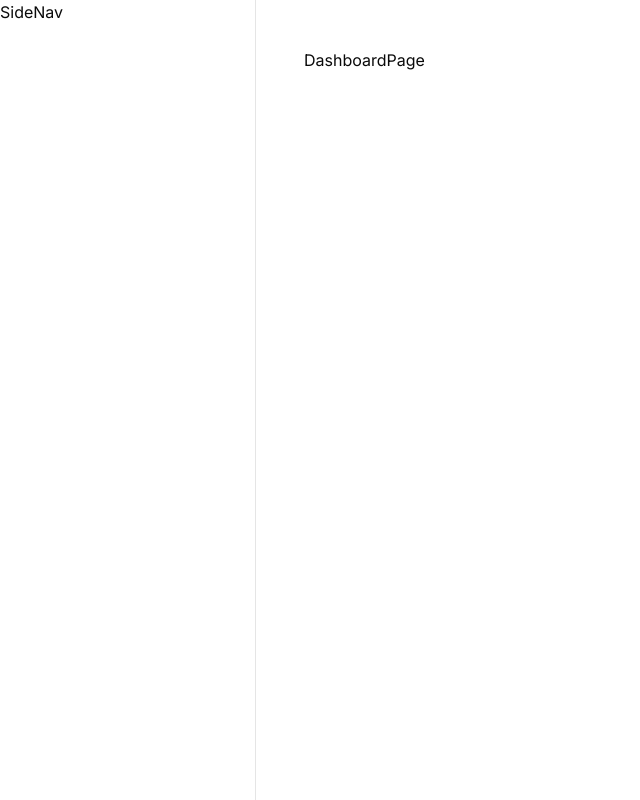
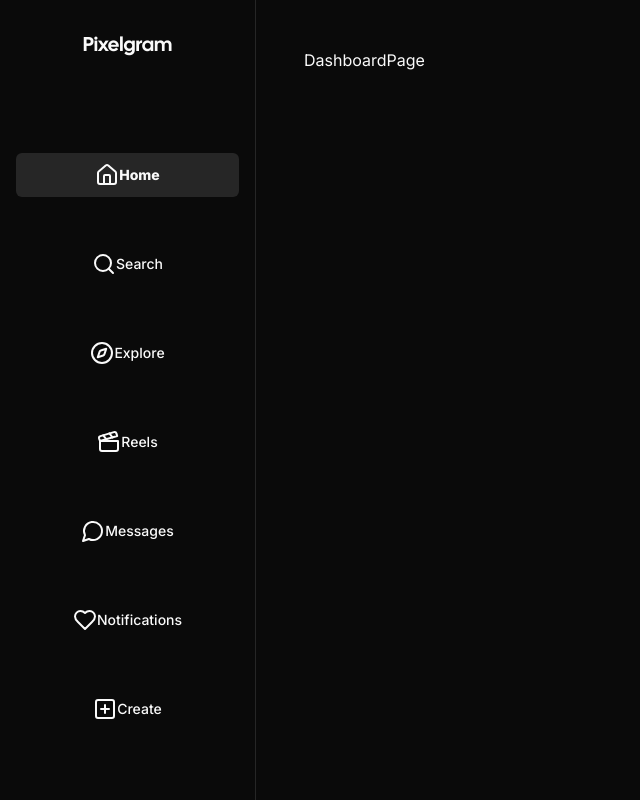
Before and after one commit to rahneverd/social-media-app-nextjs, a Next.js app: page /dashboard in a window 1280 px wide. Shown: the whole page, without its empty margins (0-640 px from the left). Built offline with nearby package versions, Linux system fonts and the light colour scheme.

Commit message:
sidenav added

```diff
--- a/app/layout.tsx
+++ b/app/layout.tsx
@@ -1,21 +1,21 @@
-import type { Metadata } from "next";
-import { Inter } from "next/font/google";
-import "./globals.css";
+import type { Metadata } from 'next';
+import { Inter } from 'next/font/google';
+import './globals.css';
 
-const inter = Inter({ subsets: ["latin"] });
+const inter = Inter({ subsets: ['latin'] });
 
 export const metadata: Metadata = {
-  title: "Create Next App",
-  description: "Generated by create next app",
+  title: 'Create Next App',
+  description: 'Generated by create next app'
 };
 
 export default function RootLayout({
-  children,
+  children
 }: Readonly<{
   children: React.ReactNode;
 }>) {
   return (
-    <html lang="en">
+    <html lang="en" className="dark">
       <body className={inter.className}>{children}</body>
     </html>
   );
--- /dev/null
+++ b/components/Logo.tsx
@@ -0,0 +1,27 @@
+import { SwitchCamera } from 'lucide-react';
+import Link from 'next/link';
+import { buttonVariants } from './ui/button';
+import { calSans } from '@/app/fonts';
+
+function Logo() {
+  return (
+    <Link
+      href={'/dashboard'}
+      className={buttonVariants({
+        className:
+          'hidden md:flex navLink !mb-10 lg:hover:bg-transparent lg:!p-0',
+        variant: 'ghost',
+        size: 'lg'
+      })}
+    >
+      <SwitchCamera className="h-6 w-6 shrink-0 lg:hidden" />
+      <p
+        className={`font-semibold text-xl hidden lg:block ${calSans.className}`}
+      >
+        Pixelgram
+      </p>
+    </Link>
+  );
+}
+
+export default Logo;
--- /dev/null
+++ b/components/NavLinks.tsx
@@ -0,0 +1,83 @@
+'use client';
+
+import {
+  Clapperboard,
+  Compass,
+  Heart,
+  Home,
+  MessageCircle,
+  PlusSquare,
+  Search
+} from 'lucide-react';
+import Link from 'next/link';
+import { buttonVariants } from './ui/button';
+import { usePathname } from 'next/navigation';
+import { cn } from '@/lib/utils';
+
+const links = [
+  { name: 'Home', href: '/dashboard', icon: Home },
+  {
+    name: 'Search',
+    href: '/dashboard/search',
+    icon: Search,
+    hideOnMobile: true
+  },
+  { name: 'Explore', href: '/dashboard/explore', icon: Compass },
+  {
+    name: 'Reels',
+    href: '/dashboard/reels',
+    icon: Clapperboard
+  },
+  {
+    name: 'Messages',
+    href: '/dashboard/messages',
+    icon: MessageCircle
+  },
+  {
+    name: 'Notifications',
+    href: '/dashboard/notifications',
+    icon: Heart,
+    hideOnMobile: true
+  },
+  {
+    name: 'Create',
+    href: '/dashboard/create',
+    icon: PlusSquare
+  }
+];
+
+function NavLinks() {
+  const pathname = usePathname();
+
+  return (
+    <>
+      {links.map((link) => {
+        const LinkIcon = link.icon;
+        const isActive = pathname === link.href;
+
+        return (
+          <Link
+            key={link.name}
+            href={link.href}
+            className={buttonVariants({
+              variant: isActive ? 'secondary' : 'ghost',
+              className: cn('navLink', { 'hidden md:flex': link.hideOnMobile }),
+              size: 'lg'
+            })}
+          >
+            <LinkIcon className="w-6" />
+            <p
+              className={`${cn('hidden lg:block', {
+                'font-extrabold': isActive
+              })}`}
+            >
+              {link.name}
+            </p>
+          </Link>
+        );
+      })}
+    </>
+  );
+}
+
+export default NavLinks;
--- a/components/SideNav.tsx
+++ b/components/SideNav.tsx
@@ -1,7 +1,18 @@
 import React from 'react';
+import Logo from './Logo';
+import NavLinks from './NavLinks';
 
 function SideNav() {
-  return <div>SideNav</div>;
+  return (
+    <div className="flex h-full flex-col px-3 py-4 md:px-2">
+      <div className="border-t -ml-3 md:ml-0 bg-white dark:bg-neutral-950 h-16 justify-evenly fixed z-50 flex-1 w-full md:relative md:h-full bottom-0 md:border-none flex flex-row md:justify-between space-x-2 md:flex-col md:space-x-0 md:space-y-2 p-2">
+        <Logo />
+        <NavLinks />
+        {/* user & profile links */}
+        <div>{/* <MoreDropdown /> */}</div>
+      </div>
+    </div>
+  );
 }
 
 export default SideNav;
--- /dev/null
+++ b/components/ui/button.tsx
@@ -0,0 +1,56 @@
+import * as React from "react"
+import { Slot } from "@radix-ui/react-slot"
+import { cva, type VariantProps } from "class-variance-authority"
+
+import { cn } from "@/lib/utils"
+
+const buttonVariants = cva(
+  "inline-flex items-center justify-center whitespace-nowrap rounded-md text-sm font-medium ring-offset-background transition-colors focus-visible:outline-none focus-visible:ring-2 focus-visible:ring-ring focus-visible:ring-offset-2 disabled:pointer-events-none disabled:opacity-50",
+  {
+    variants: {
+      variant: {
+        default: "bg-primary text-primary-foreground hover:bg-primary/90",
+        destructive:
+          "bg-destructive text-destructive-foreground hover:bg-destructive/90",
+        outline:
+          "border border-input bg-background hover:bg-accent hover:text-accent-foreground",
+        secondary:
+          "bg-secondary text-secondary-foreground hover:bg-secondary/80",
+        ghost: "hover:bg-accent hover:text-accent-foreground",
+        link: "text-primary underline-offset-4 hover:underline",
+      },
+      size: {
+        default: "h-10 px-4 py-2",
+        sm: "h-9 rounded-md px-3",
+        lg: "h-11 rounded-md px-8",
+        icon: "h-10 w-10",
+      },
+    },
+    defaultVariants: {
+      variant: "default",
+      size: "default",
+    },
+  }
+)
+
+export interface ButtonProps
+  extends React.ButtonHTMLAttributes<HTMLButtonElement>,
+    VariantProps<typeof buttonVariants> {
+  asChild?: boolean
+}
+
+const Button = React.forwardRef<HTMLButtonElement, ButtonProps>(
+  ({ className, variant, size, asChild = false, ...props }, ref) => {
+    const Comp = asChild ? Slot : "button"
+    return (
+      <Comp
+        className={cn(buttonVariants({ variant, size, className }))}
+        ref={ref}
+        {...props}
+      />
+    )
+  }
+)
+Button.displayName = "Button"
+
+export { Button, buttonVariants }
--- a/package.json
+++ b/package.json
@@ -9,6 +9,7 @@
     "lint": "next lint"
   },
   "dependencies": {
+    "@radix-ui/react-slot": "^1.1.0",
     "class-variance-authority": "^0.7.0",
     "clsx": "^2.1.1",
     "lucide-react": "^0.424.0",
```
Also changed, not shown: public/fonts/CalSans-SemiBold.woff2 (added), 1 other file (tests, documents, lock files or other folders).
